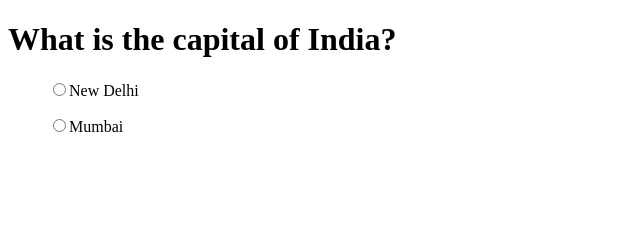
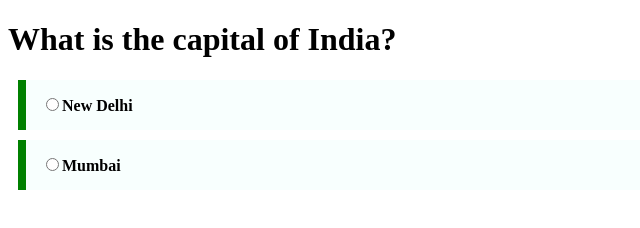
Before and after one commit to acciojob/trivia-viki311, a website: page main.html in a window 1280 px wide. Shown: the whole page, without its empty margins (0-640 px from the left). Drawn offline with Linux system fonts and the light colour scheme.

Commit message:
created a submission

```diff
--- a/main.html
+++ b/main.html
@@ -4,15 +4,25 @@
 
 <head>
 	<link rel="stylesheet" href="styles.css">
+	<style>
+		.question{
+			max-width: 600px;
+		margin: 10px;
+		padding: 15px;
+		border-left: 8px solid green;
+		background-color: #f8fffe;
+		font-weight: bold;
+		}
+	</style>
 </head>
 
 <body>
 	<!-- the entire body must be written by student -->
 	<h1>What is the capital of India?</h1>
-	<blockquote cite="https://en.wikipedia.org/wiki/New_Delhi">
+	<blockquote class="question" cite="https://en.wikipedia.org/wiki/New_Delhi">
 	<input type="radio" name="net">New Delhi
 	</blockquote>
-	<blockquote cite="https://en.wikipedia.org/wiki/Mumbai">
+	<blockquote class="question" cite="https://en.wikipedia.org/wiki/Mumbai">
 	<input type="radio" name="net">Mumbai
 	</blockquote>
     <script type="text/javascript" src="./script.js">
```
